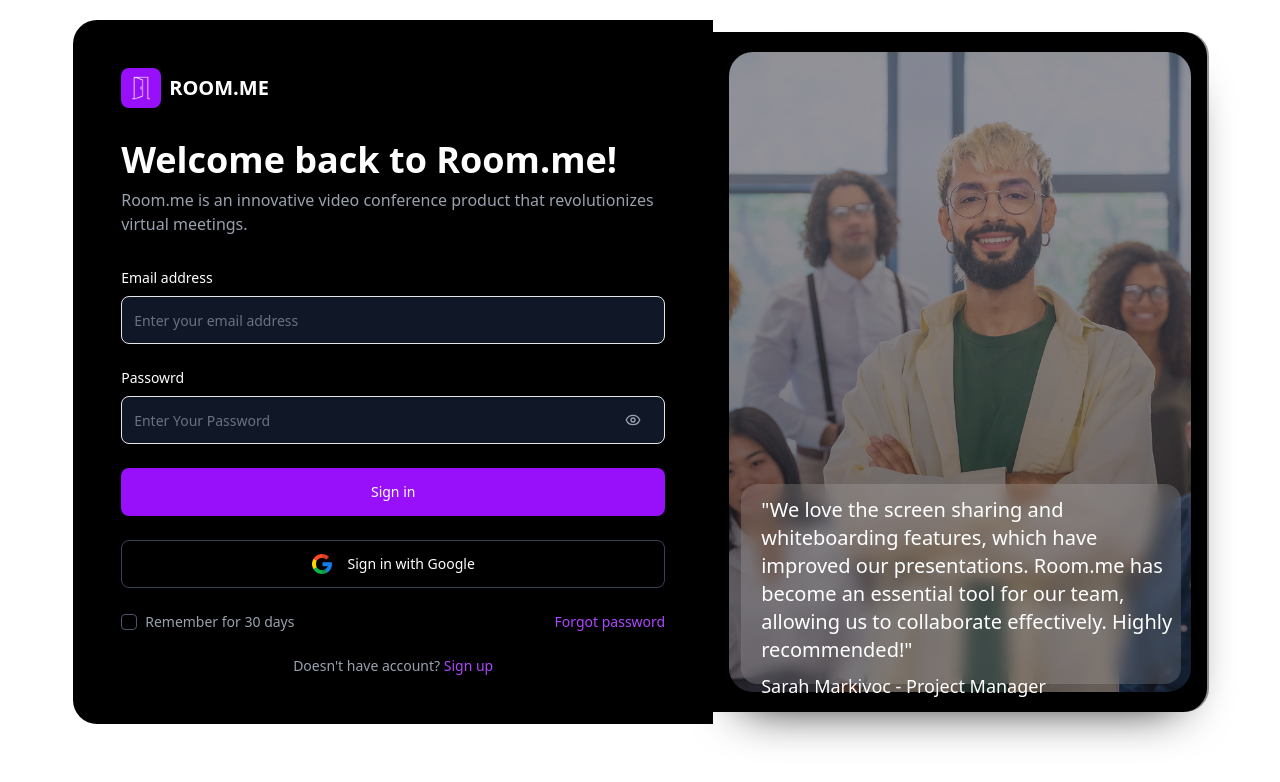
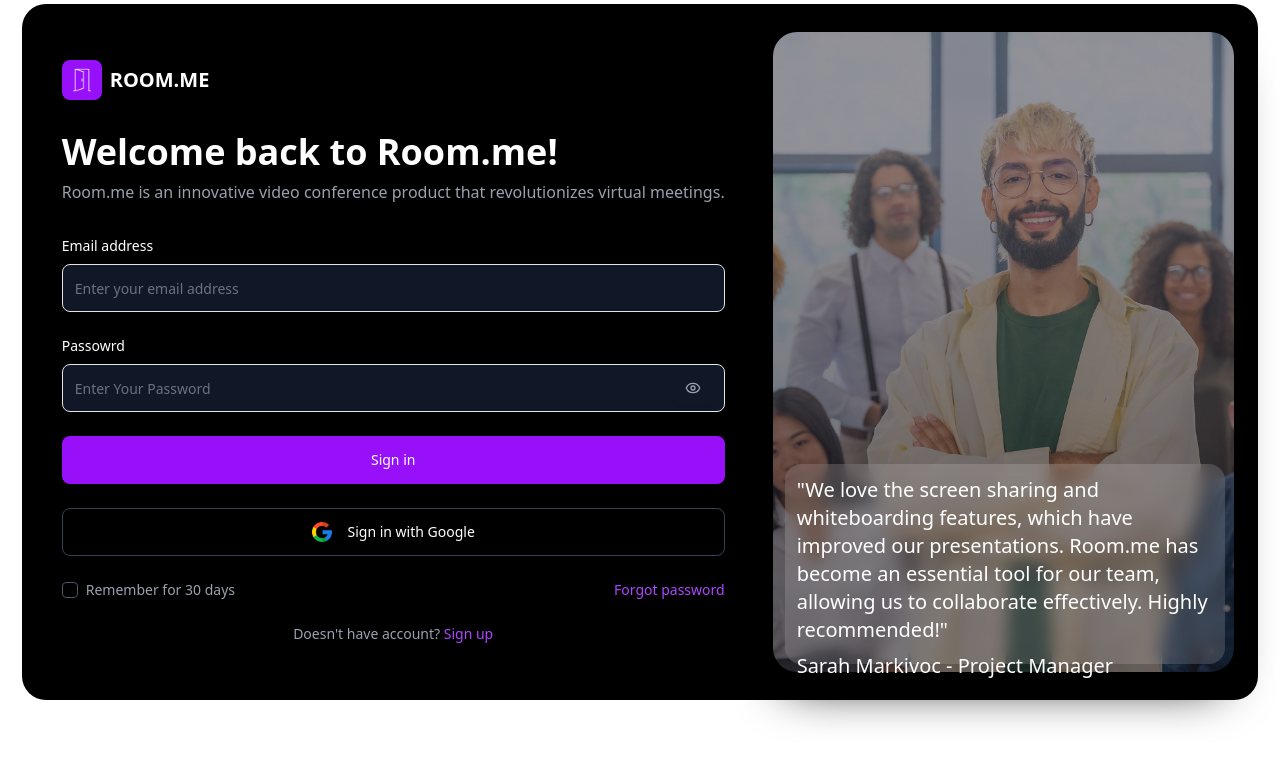
Before and after one commit to uvindu12/Front-End-Assignment, a Next.js app: page / in a window 1280 px wide. Shown: the top 782 px of the page. Built offline with nearby package versions, Linux system fonts and the light colour scheme.

Commit message:
updated background

```diff
--- a/src/components/login-page.tsx
+++ b/src/components/login-page.tsx
@@ -1,6 +1,6 @@
 "use client"
 
-import { useAuthStore } from '@/lib/store'
+
 import { useRouter } from 'next/navigation'
 import React, { useEffect, useState } from 'react'
 import { Input } from './ui/input'
@@ -8,6 +8,25 @@ import { Button } from './ui/button'
 import { Eye, EyeOff } from 'lucide-react'
 import { Checkbox } from './ui/checkbox'
 import Link from 'next/link'
+
+
+interface AuthStore {
+    login: (email: string, rememberMe: boolean) => void;
+    isAuthenticated: boolean;
+  }
+
+  const useAuthStore = (): AuthStore => {
+    const [isAuthenticated, setIsAuthenticated] = useState(false);
+    const login = (email: string, rememberMe: boolean) => {
+      // Simulate login logic
+      setIsAuthenticated(true);
+      if (rememberMe) {
+        localStorage.setItem('email', email);
+      }
+    };
+    return { login, isAuthenticated };
+  };
+
 
 export default function LoginPage()  {
 
@@ -71,8 +90,9 @@ export default function LoginPage()  {
     }
 
   return (
-    <div className= "flex justify-center h-full bg-white  items-center w-screen mt-5">
-        <div className = "flex flex-col justify-center p-8 md:w-1/2 lg:p-12 bg-black rounded-l-3xl">
+    <div className= "flex justify-center h-full bg-white  items-center p-1">
+        <div className = "flex  justify-center p-2 bg-black rounded-3xl">
+            <div className = "flex flex-col justify-center p-8  bg-black rounded-l-3xl">
                 <div className ="mb-8">
                     <div className ="flex items-center gap-2">
                         <div className ="flex h-10 w-10 items-center rounded-md bg-purple-600">
@@ -173,11 +193,11 @@ export default function LoginPage()  {
                         />
                         <div className = " absolute bg-black/40 p-15 rounded-3xl justify-center items-center w-120 h-170">
                             <div className =" absolute bg-white/15 p-15 rounded-2xl justify-center items-center bottom-7 w-110 h-50 left-3 backdrop-blur-sm">
-                            <blockquote className="text-xl font-small text-white absolute  top-3 left-5">
+                                <blockquote className="text-xl font-small text-white absolute  top-3 left-3">
                                     "We love the screen sharing and whiteboarding features, which have improved our presentations. Room.me has
                                     become an essential tool for our team, allowing us to collaborate effectively. Highly recommended!"
                                     <div className ="mt-2 flex items-center space-x-2">
-                                    <footer className="text-white text-lg">Sarah Markivoc - Project Manager</footer>
+                                        <footer className="text-white font-light">Sarah Markivoc - Project Manager</footer>
                                     </div>
                                 </blockquote>
                             </div>
@@ -187,5 +207,7 @@ export default function LoginPage()  {
                 </div>
             </div>
         </div>
+
+    </div>
   )
 }
```
Lines whose indentation alone changed are shown as unchanged.
